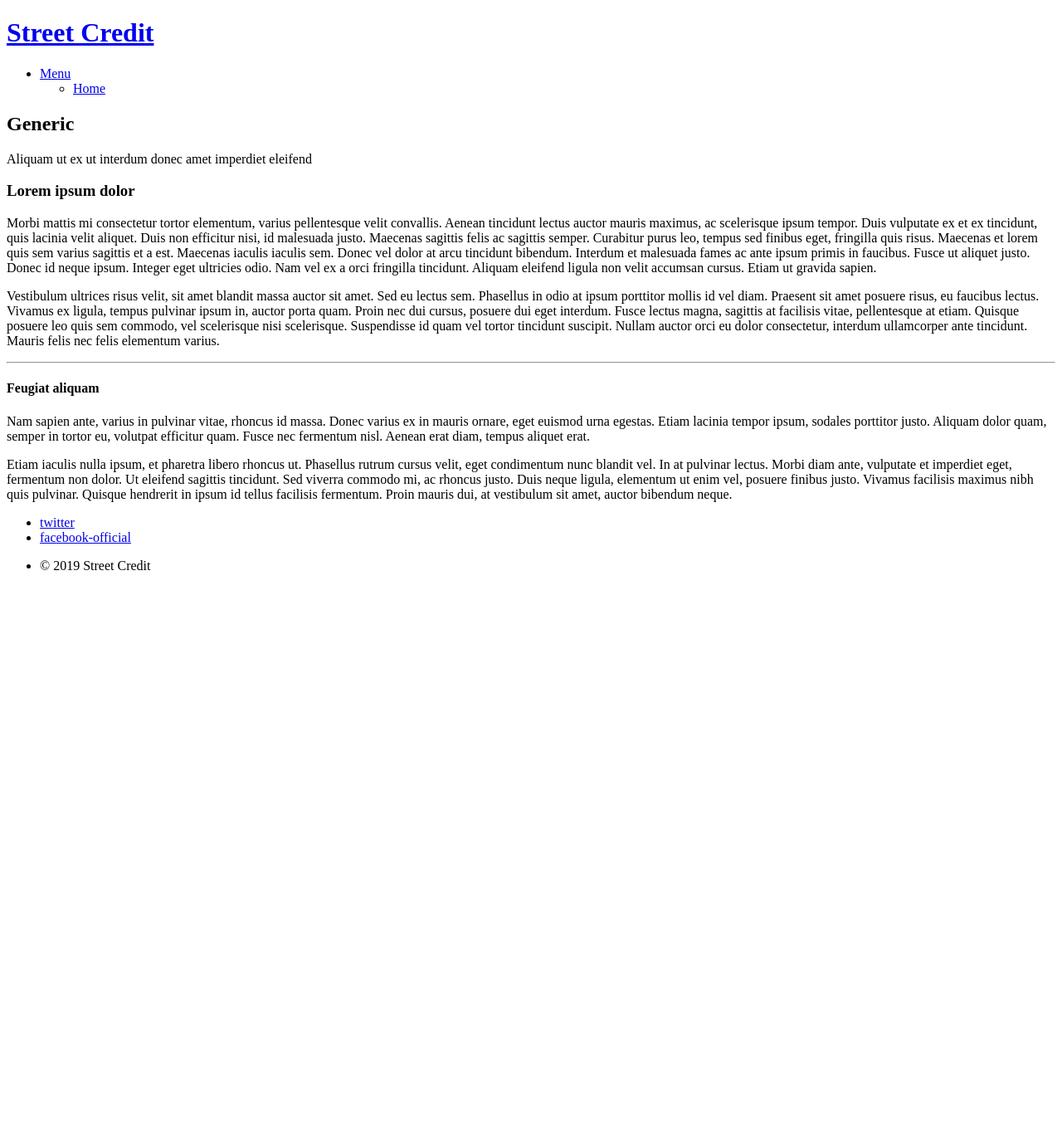
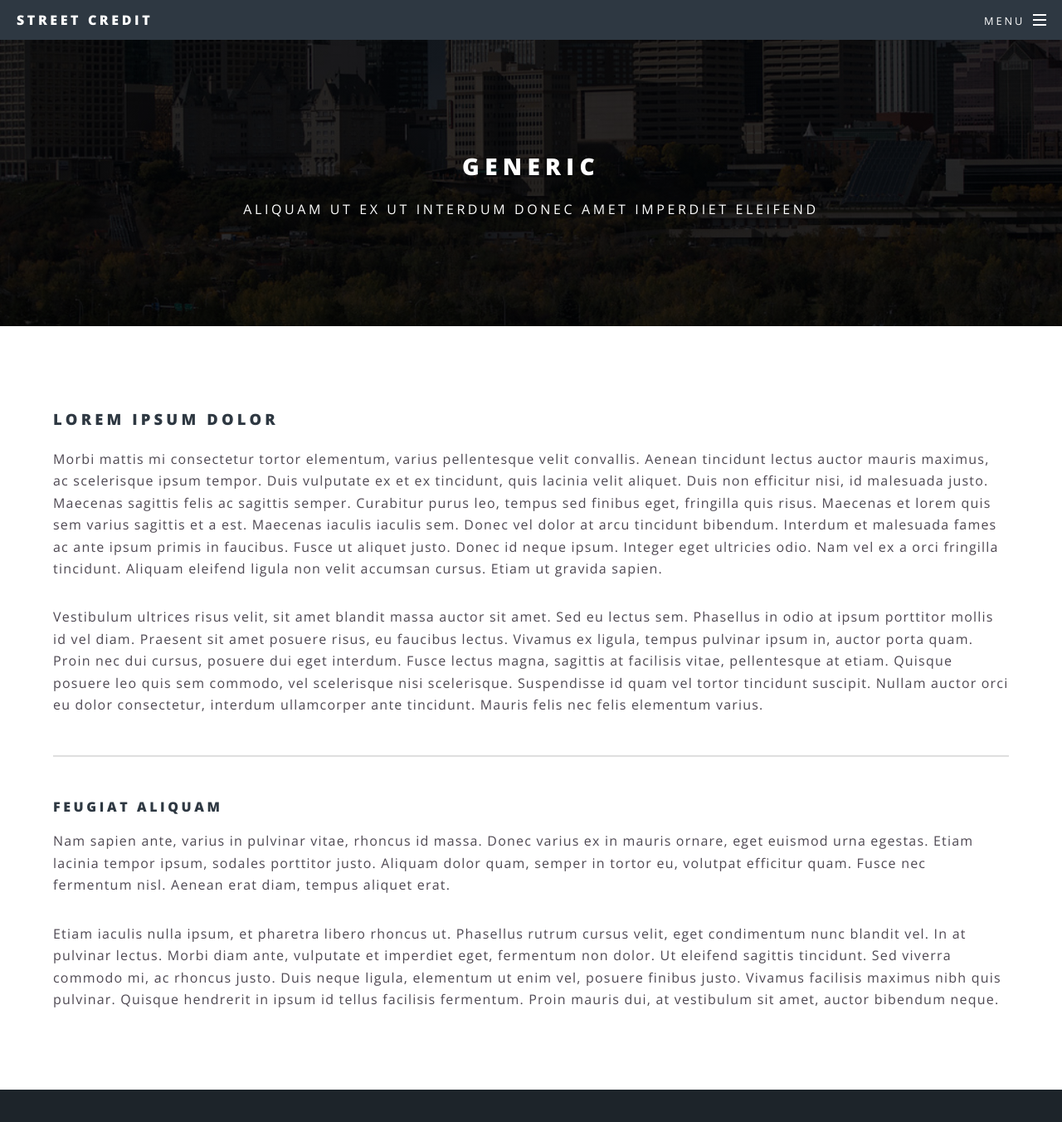
Before and after one commit to Dill21/streetcredit, a Jekyll site: the page built from generic.html, in a window 1280 px wide and 1400 px high. Shown: the top 1352 px of the window at 83% size. Built offline with Jekyll 4.4.1, drawn with Linux system fonts in a browser that asks for light colours; nearby versions of some CDN libraries; library files that are not in the unit come from our copies.

Commit message:
changed path of stylesheets

```diff
--- a/_config.yml
+++ b/_config.yml
@@ -9,7 +9,7 @@ description: |
 owner: Street Credit # or company name
 first_published: 2019 # if migrating another site, the year of your first publish
 email: your-email@domain.com
-baseurl: "streetcredit.art" # the subpath of your site, e.g. /blog
+baseurl: "" # the subpath of your site, e.g. /blog
 url: "http://streetcredit.art" # the base hostname & protocol for your site
 social:
   twitter: https://twitter.com/<username>
--- a/_includes/head.html
+++ b/_includes/head.html
@@ -5,8 +5,8 @@
   <meta name="description" content="{% if page.excerpt %}{{ page.excerpt | strip_html | strip_newlines | truncate: 160 }}{% else %}{{ site.description }}{% endif %}">
   <!--[if lte IE 8]><script src="{{ "/js/ie/html5shiv.js" | prepend: site.baseurl }}"></script><![endif]-->
   <link rel="canonical" href="{{ page.url | replace:'index.html','' | prepend: site.baseurl | prepend: site.url }}">
-  <link rel="stylesheet" href="{{ "/css/main.css" | prepend: site.baseurl }}" />
-  <!--[if lte IE 8]><link rel="stylesheet" href="{{ "/css/ie8.css" | prepend: site.baseurl }}" /><![endif]-->
-  <!--[if lte IE 9]><link rel="stylesheet" href="{{ "/css/ie9.css" | prepend: site.baseurl }}" /><![endif]-->
+  <link rel="stylesheet" href="{{ "css/main.css" | prepend: site.baseurl }}" />
+  <!--[if lte IE 8]><link rel="stylesheet" href="{{ "css/ie8.css" | prepend: site.baseurl }}" /><![endif]-->
+  <!--[if lte IE 9]><link rel="stylesheet" href="{{ "css/ie9.css" | prepend: site.baseurl }}" /><![endif]-->
   <link rel="alternate" type="application/rss+xml" title="{{ site.title }}" href="{{ "/feed.xml" | prepend: site.baseurl | prepend: site.url }}">
 </head>
```
